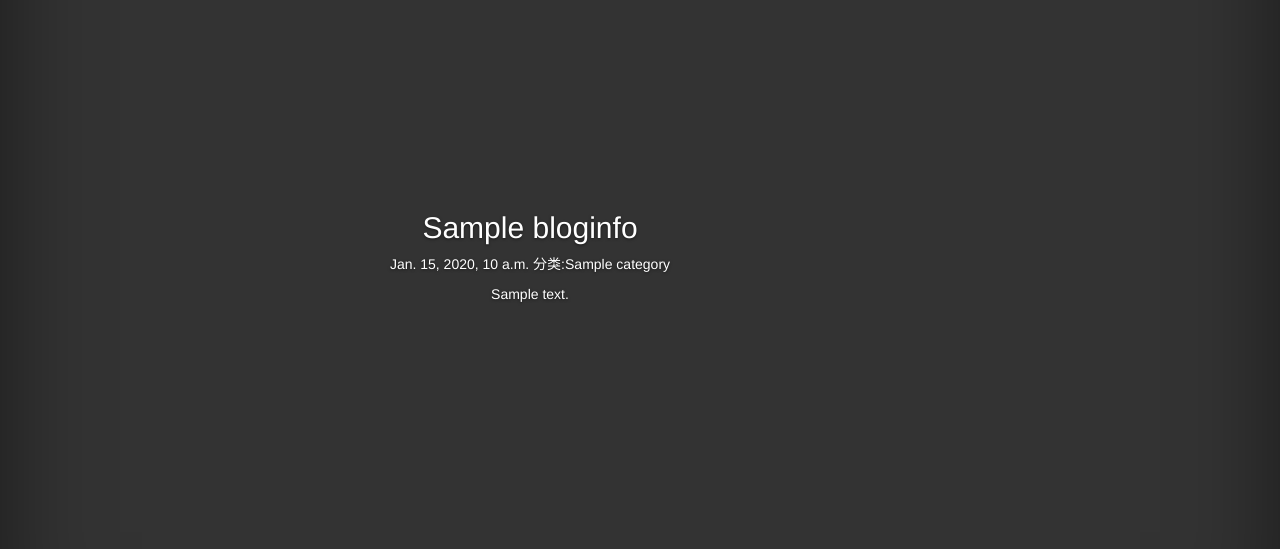
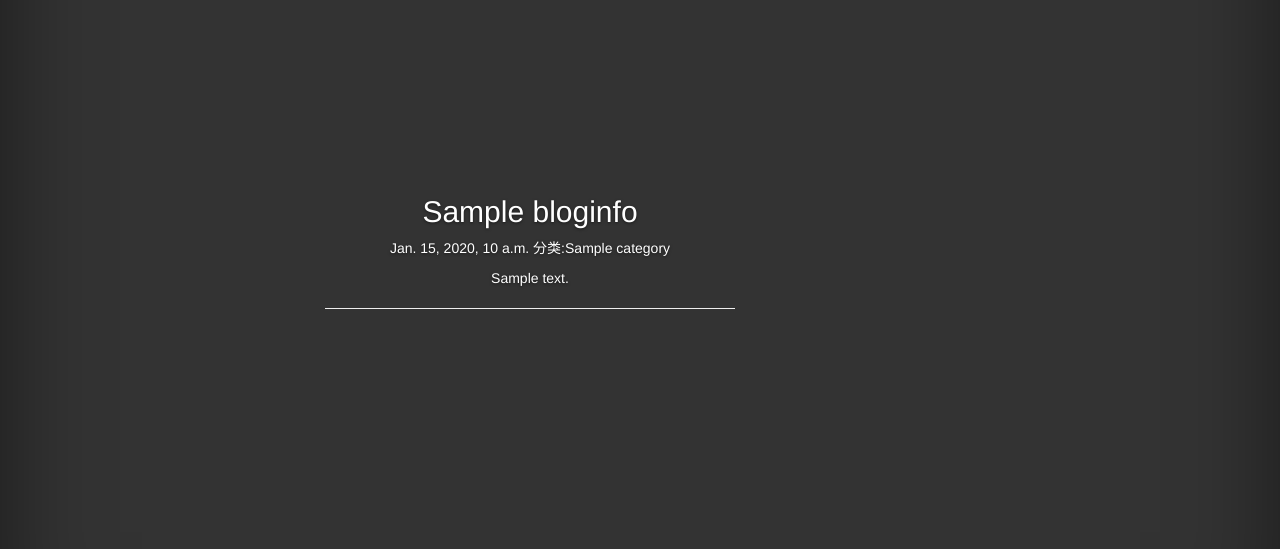
Before and after one commit to GuoBug/NoZuoNoDie, a Django app: template templates/home.html in a window 1280 px wide. Shown: the part 148-697 px from the top of the page. Run offline with Django 3.2, Linux system fonts and the light colour scheme; the template is opened without the code that fills it: most values are stand-ins (such as "Sample title", 1, 10 or a date in 2020); some libraries are stand-ins or nearby versions.

Commit message:
格式微调首页定稿

```diff
--- a/templates/home.html
+++ b/templates/home.html
@@ -11,6 +11,7 @@
 							<h2 class="blog-post-title"> {{bloginfo.title}}</h2>
 							<p class="blog-post-meta">{{bloginfo.date}} 分类:<a href="#">{{bloginfo.category}}</a></p>
 							<p>{{bloginfo.context|safe}}</p>
+							<hr class="featurette-divider">
 							{% endfor %}
 						</div>
 					</div>
```
